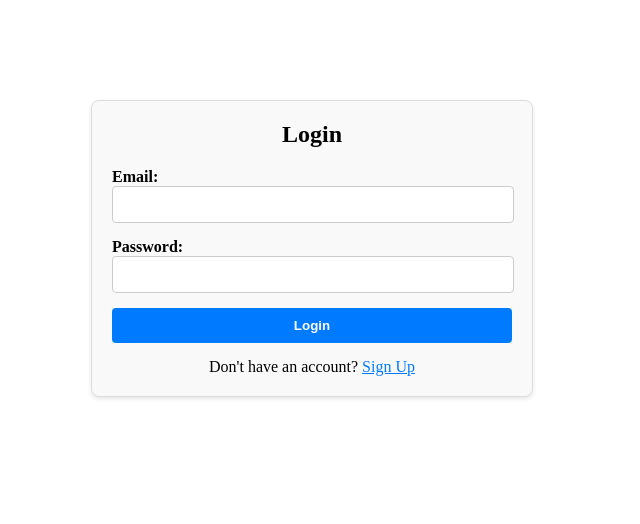
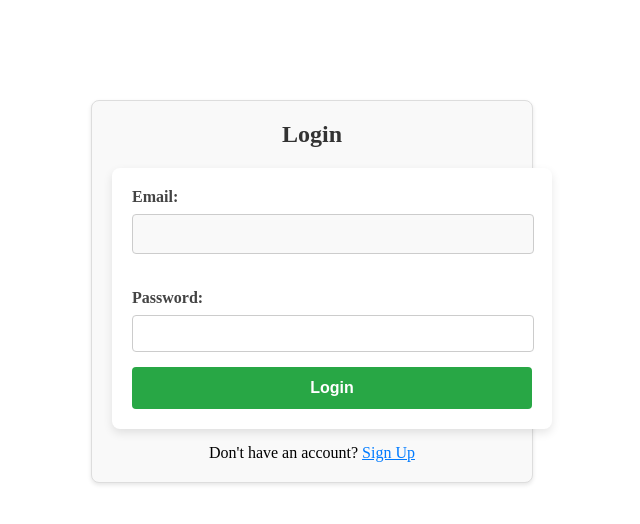
Before and after one commit to dhruvpatel77741/Health-Assistant, a React (Create React App) app in the folder frontend/: page / in a window 1280 px wide. Shown: the top 524 px of the page, without its empty margins (328-968 px from the left). Built offline with nearby package versions, Linux system fonts and the light colour scheme; no server answers.

Commit message:
Order UI and Functionality

```diff
--- a/frontend/src/components/CSS/Checkout.css
+++ b/frontend/src/components/CSS/Checkout.css
@@ -1,4 +1,4 @@
-.checkout-page {
+/* .checkout-page {
     font-family: 'Segoe UI', Tahoma, Geneva, Verdana, sans-serif;
     background-color: #e0f7fa;
     color: #333;
@@ -91,3 +91,115 @@
       font-size: 24px;
     }
   }
+   */
+
+
+
+
+/* Overall checkout page styling */
+
+*{
+  margin: 0;
+  padding: 0;
+}
+
+.checkout-page {
+  display: flex;
+  justify-content: center;
+  align-items: center;
+  /* padding: 20px; */
+  margin: 0;
+  min-height: 90vh;
+  background-color: #f5f5f5;
+}
+
+form {
+  background-color: white;
+  border-radius: 8px;
+  box-shadow: 0 4px 10px rgba(0, 0, 0, 0.1);
+  padding: 20px;
+  max-width: 500px;
+  width: 100%;
+}
+
+h2 {
+  text-align: center;
+  margin-bottom: 20px;
+  font-size: 24px;
+  color: #333;
+}
+
+/* Label styling */
+label {
+  font-weight: bold;
+  margin-bottom: 8px;
+  display: block;
+  color: #444;
+}
+
+/* Input styling */
+input[type="text"],
+input[type="email"],
+select {
+  width: 95%;
+  padding: 10px;
+  margin-bottom: 20px;
+  border: 1px solid #ccc;
+  border-radius: 4px;
+  font-size: 16px;
+  color: #333;
+  background-color: #f9f9f9;
+  transition: border-color 0.3s ease;
+}
+
+input[type="text"]:focus,
+input[type="email"]:focus,
+select:focus {
+  border-color: #007bff;
+  outline: none;
+}
+
+/* Button styling */
+button[type="submit"] {
+  display: block;
+  width: 100%;
+  padding: 12px;
+  background-color: #28a745;
+  color: white;
+  border: none;
+  border-radius: 4px;
+  font-size: 16px;
+  font-weight: bold;
+  cursor: pointer;
+  transition: background-color 0.3s ease;
+}
+
+button[type="submit"]:hover {
+  background-color: #218838;
+}
+
+/* Conditional form input based on delivery option */
+select[name="deliveryOption"],
+select[name="store"] {
+  background-color: #fff;
+}
+
+/* Responsive styling for smaller screens */
+@media (max-width: 768px) {
+  form {
+    padding: 15px;
+  }
+
+  h2 {
+    font-size: 20px;
+  }
+
+  button[type="submit"] {
+    padding: 10px;
+  }
+}
+
+/* Add specific spacing and alignment */
+div {
+  margin-bottom: 15px;
+}
--- /dev/null
+++ b/frontend/src/components/CSS/OrderPage.css
@@ -0,0 +1,66 @@
+.order-page {
+    padding: 20px;
+    max-width: 1200px;
+    margin: 0 auto;
+    font-family: Arial, sans-serif;
+  }
+
+  .order-page h1 {
+    text-align: center;
+    margin-bottom: 30px;
+  }
+
+  .order-list {
+    display: grid;
+    grid-template-columns: 1fr;
+    gap: 10px;
+  }
+
+  .order-header {
+    display: grid;
+    grid-template-columns: repeat(4, 1fr);
+    background-color: #f0f0f0;
+    padding: 10px;
+    font-weight: bold;
+    border-bottom: 2px solid #ccc;
+    text-align: center;
+  }
+
+  .order-row {
+    display: grid;
+    grid-template-columns: repeat(4, 1fr);
+    background-color: #fff;
+    padding: 10px;
+    border-bottom: 1px solid #e0e0e0;
+    text-align: center;
+  }
+
+  .order-row div {
+    padding: 5px;
+  }
+
+  .order-card {
+    background-color: #fff;
+    border: 1px solid #e0e0e0;
+    border-radius: 8px;
+    padding: 20px;
+    box-shadow: 0 4px 8px rgba(0, 0, 0, 0.1);
+    transition: transform 0.2s ease-in-out;
+  }
+
+  .order-row span {
+    display: block;
+    margin-bottom: 5px;
+  }
+
+  .order-card:hover {
+    transform: translateY(-5px);
+  }
+
+  /* Responsive design */
+  @media (max-width: 768px) {
+    .order-header, .order-row {
+      grid-template-columns: 1fr;
+      text-align: center;
+    }
+  }
--- a/frontend/src/components/Checkout.jsx
+++ b/frontend/src/components/Checkout.jsx
@@ -36,7 +36,6 @@ const Checkout = () => {
       await axios.delete(`${baseURL}/clear`, {
         params: { email },
       });
-      alert('Cart has been cleared.');
     } catch (error) {
       console.error('Error clearing cart:', error);
       alert('Error clearing the cart.');
@@ -64,7 +63,7 @@ const Checkout = () => {
       if (response.status === 201) {
         alert('Order placed successfully!');
         await clearCart();
-        navigate('/order-success');
+        navigate('/order');
       } else {
         alert('Something went wrong. Please try again.');
       }
--- a/frontend/src/components/OrderPage.jsx
+++ b/frontend/src/components/OrderPage.jsx
@@ -1,11 +1,70 @@
-import React from 'react'
-import Navbar from './Navbar'
+import React, { useEffect, useState } from 'react';
+import Navbar from './Navbar';
+import axios from 'axios';
+import "./CSS/OrderPage.css";
 
 export default function OrderPage() {
+  const [orders, setOrders] = useState([]);
+  const [loading, setLoading] = useState(true);
+  const [error, setError] = useState(null);
+  const baseURL = process.env.REACT_APP_API_BASE_URL;
+
+  const fetchOrders = async () => {
+    try {
+      const userEmail = localStorage.getItem('email');
+      if (!userEmail) {
+        throw new Error('User email not found');
+      }
+
+      const response = await axios.get(`${baseURL}/orders/${userEmail}`);
+      setOrders(response.data);
+    } catch (err) {
+      setError(err.message);
+    } finally {
+      setLoading(false);
+    }
+  };
+
+  useEffect(() => {
+    fetchOrders();
+  }, []);
+
   return (
     <>
-    <Navbar/>
-    <div>OrderPage</div>
+      <Navbar />
+      <div className="order-page">
+        <h1>Your Orders</h1>
+
+        {loading ? (
+          <p>Loading your orders...</p>
+        ) : error ? (
+          <p>Error: {error}</p>
+        ) : orders.length === 0 ? (
+          <p>No orders found for this account.</p>
+        ) : (
+          <div className="order-list">
+            <div className="order-header">
+              <div>Order ID</div>
+              <div>Name</div>
+              <div>Total Amount</div>
+              <div>Medicine Name</div>
+            </div>
+
+            {orders.map((order) => (
+              <div key={order._id} className="order-row">
+                <div>{order._id}</div>
+                <div>{order.customerName}</div>
+                <div>${order.totalAmount}</div>
+                <div>
+                  {order.items.map((item, index) => (
+                    <span key={index}>{item.medicineName}</span>
+                  ))}
+                </div>
+              </div>
+            ))}
+          </div>
+        )}
+      </div>
     </>
-  )
+  );
 }
```
Also changed, not shown: 1 other file (tests, documents, lock files or other folders).
